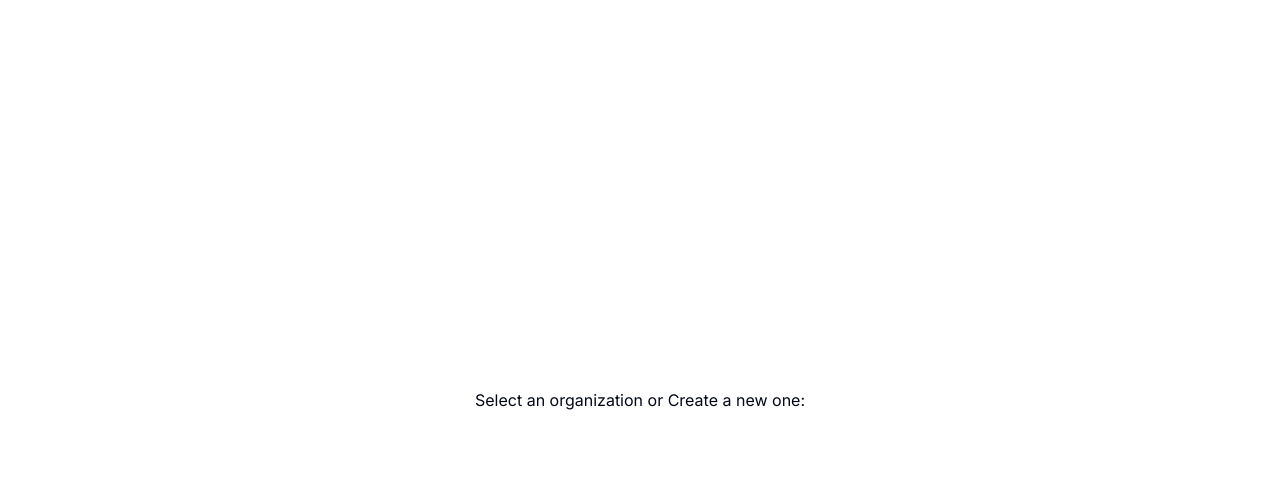
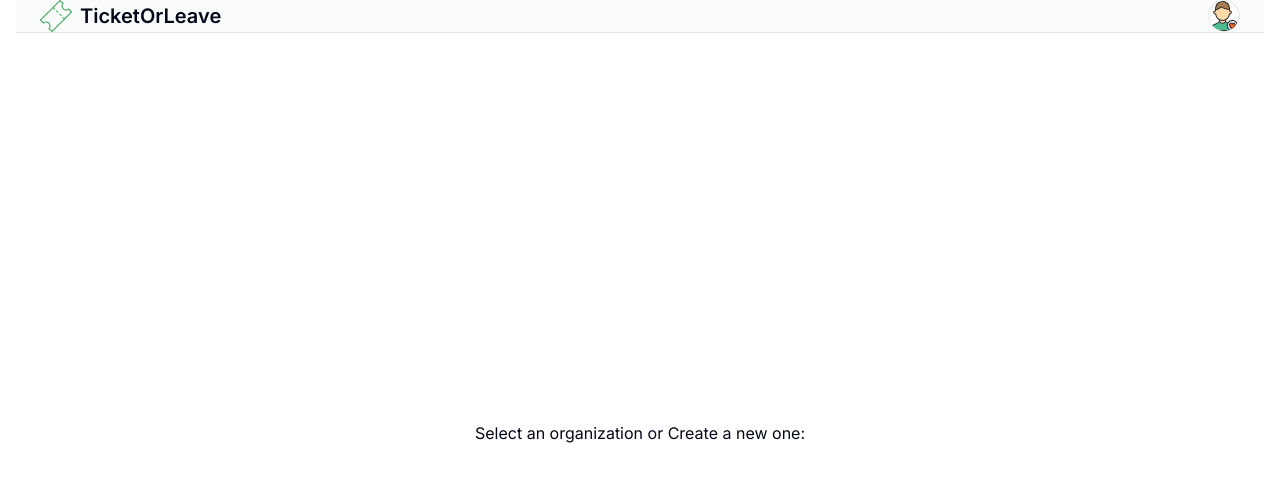
Before and after one commit to TicketOrLeave/Client, a Next.js app: page /dashboard in a window 1280 px wide. Shown: the top 482 px of the page. Built offline with nearby package versions, Linux system fonts and the light colour scheme; no server answers.

Commit message:
reorganize layout component

```diff
--- a/src/app/dashboard/[orgId]/page.tsx
+++ b/src/app/dashboard/[orgId]/page.tsx
@@ -1,5 +1,9 @@
-import { Header } from '@/components/Dashboard/Header'
+import { getOrganization } from '@/lib/serverActions/organization'
+import { redirect } from 'next/navigation'
 
-export default async function Page() {
-  return <Header />
+export default async function Page({ params: { orgId } }: { params: { orgId: string } }) {
+  const organization = await getOrganization(orgId)
+  if (!organization.success) redirect('/dashboard')
+
+  return <div></div>
 }
--- /dev/null
+++ b/src/app/dashboard/layout.tsx
@@ -0,0 +1,12 @@
+import { Header } from '@/components/Dashboard/Header'
+
+export default function OrganzationLayout({ children }: { children: React.ReactNode }) {
+  return (
+    <div className="flex flex-col h-screen">
+      <Header />
+      <main className="flex-1">{children}</main>
+      {/* TODO: Footer */}
+      {/* <Footer /> */}
+    </div>
+  )
+}
```
